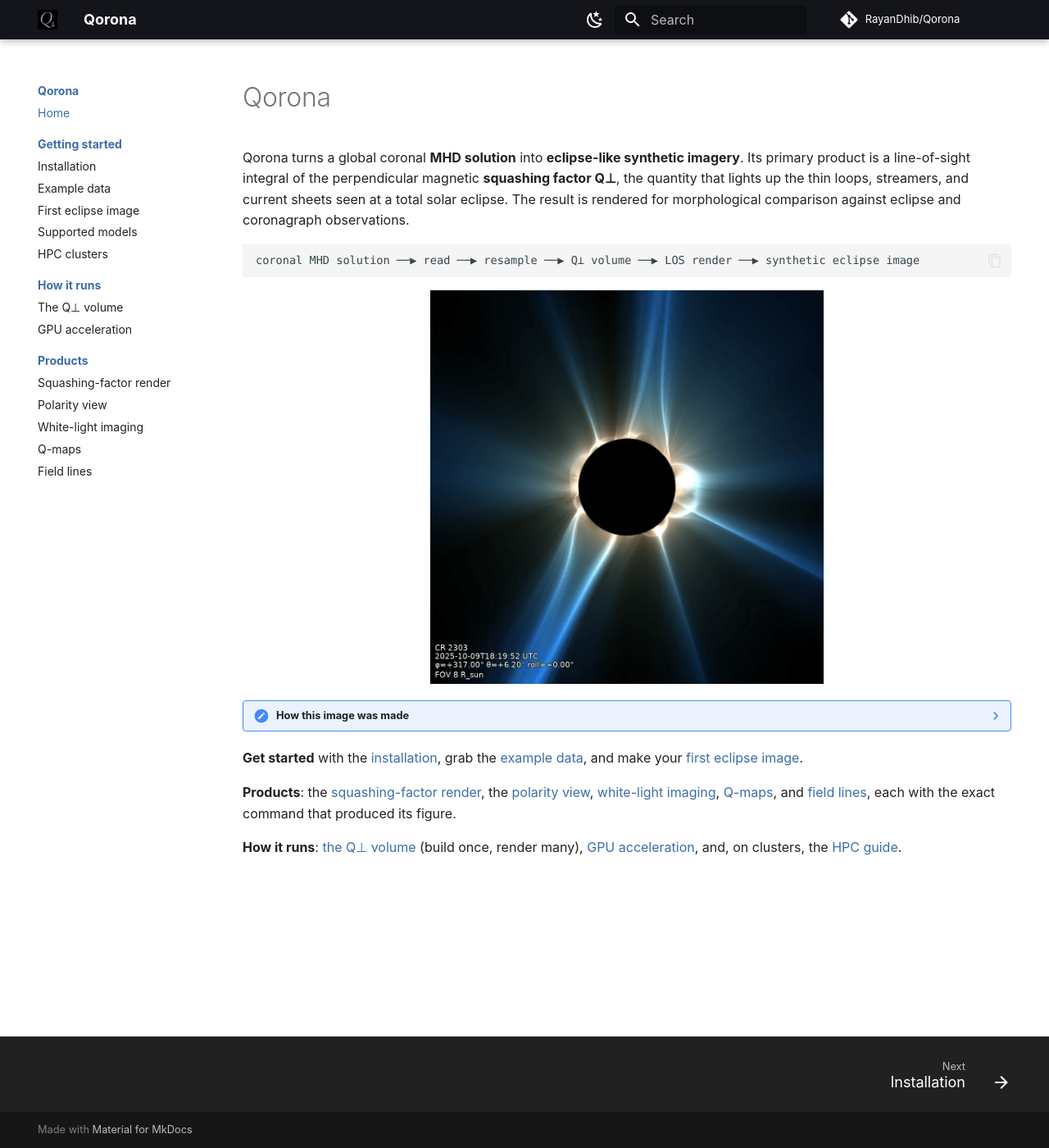
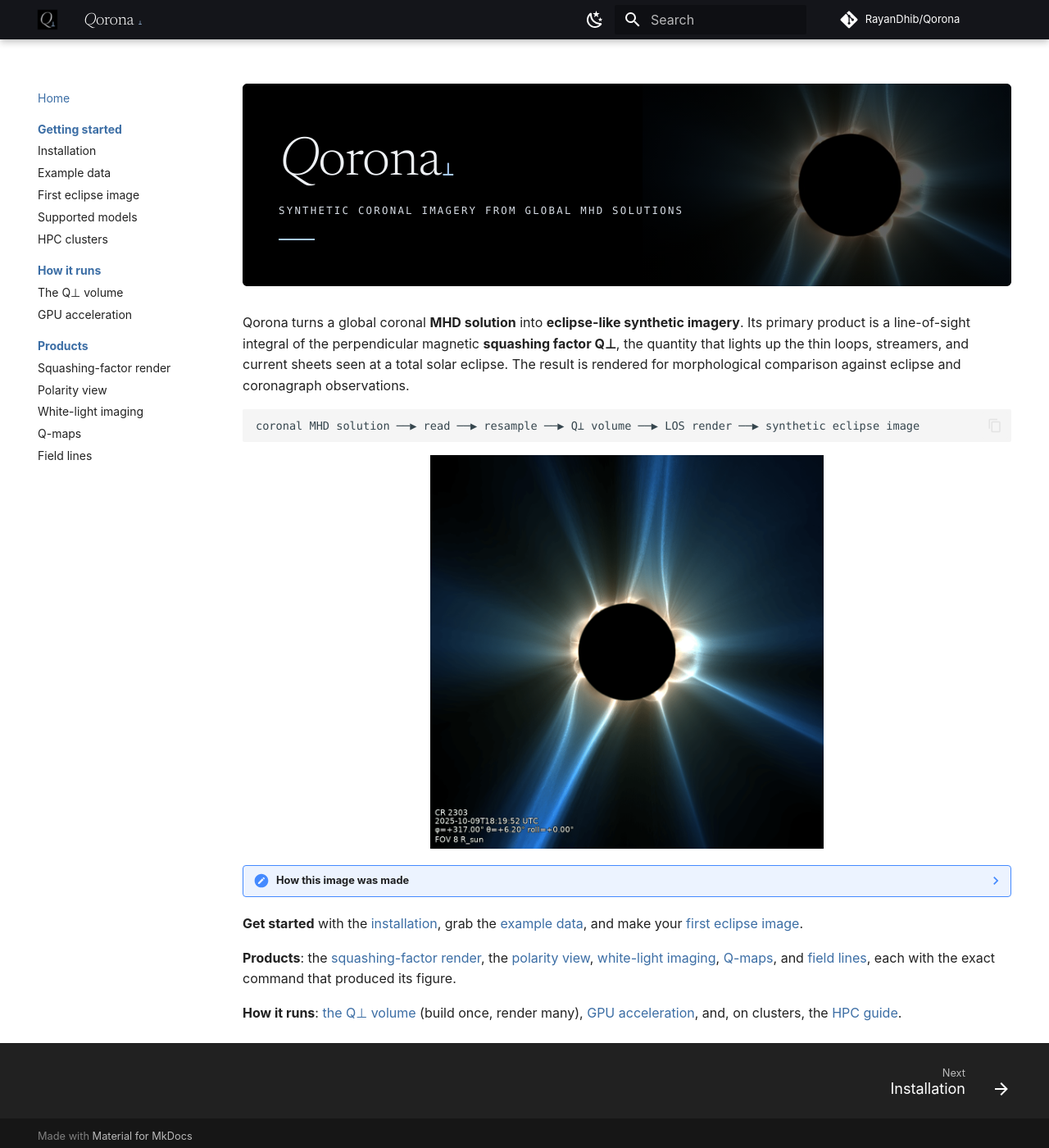
Before and after one commit to RayanDhib/Qorona, an MkDocs documentation site: the page built from docs/index.md, in a window 1280 px wide and 1400 px high. Shown: the whole window at 82% size. Built offline with MkDocs 1.6.1 and Material for MkDocs 9.7.7, drawn with Linux system fonts in a browser that asks for light colours; comment, search, counter and statistics services are not loaded.

Commit message:
RD: social card + docs update

```diff
--- a/docs/index.md
+++ b/docs/index.md
@@ -1,4 +1,14 @@
-# Qorona
+# Qorona {.qhide}
+
+<div class="qhero">
+  <img class="qhero-bg" src="assets/hero-eclipse.jpg" alt="">
+  <div class="qhero-fade"></div>
+  <div class="qhero-inner">
+    <p class="qhero-wm">Qorona<span class="qhero-perp">&#x22A5;</span></p>
+    <p class="qhero-tag">Synthetic coronal imagery from global MHD solutions</p>
+    <div class="qhero-rule"></div>
+  </div>
+</div>
 
 Qorona turns a global coronal **MHD solution** into **eclipse-like synthetic imagery**. Its
 primary product is a line-of-sight integral of the perpendicular magnetic **squashing factor
--- a/docs/stylesheets/extra.css
+++ b/docs/stylesheets/extra.css
@@ -56,3 +56,123 @@
 .md-nav--secondary:has(> .md-nav__list > .md-nav__item:only-child) {
   display: none;
 }
+
+/* --- Identity: one local font file, nothing fetched from outside the site. Qorona
+   Wordmark carries exactly the mark's six glyphs (italic Q, upright "orona", and the
+   perp sign), so it renders the wordmark and nothing else; all running text, headings,
+   and code stay on the system families, which cover every character uniformly. */
+@font-face {
+  font-family: "Qorona Wordmark";
+  font-style: normal;
+  font-weight: 400;
+  src: url("../assets/fonts/qorona-wordmark.woff2") format("woff2");
+}
+
+/* The site name in the header wears the wordmark, with the blue perp sign appended.
+   The serif's metrics seat its ink slightly high next to the logo; the top nudge
+   recentres it. */
+.md-header__topic:first-child .md-ellipsis {
+  font-family: "Qorona Wordmark", Georgia, serif;
+  font-weight: 400;
+  font-size: 1.05rem;
+  letter-spacing: -0.015em;
+  position: relative;
+  top: 0.05em;
+}
+
+.md-header__topic:first-child .md-ellipsis::after {
+  content: "⊥";
+  font-size: 0.36em;
+  vertical-align: -0.05em;
+  margin-left: 0.07em;
+  color: #a6c8f0;
+}
+
+/* The sidebar site title follows the wordmark. On desktop it only repeats the header
+   wordmark sitting right above it, so it is shown in the mobile drawer alone. */
+.md-nav--primary > .md-nav__title {
+  font-family: "Qorona Wordmark", Georgia, serif;
+  font-weight: 400;
+}
+
+@media screen and (min-width: 76.25em) {
+  .md-nav--primary > .md-nav__title {
+    display: none;
+  }
+}
+
+/* Landing hero: a black masthead band, deliberately the same in both colour schemes;
+   the eclipse render sits behind the wordmark as dim atmosphere. */
+.qhero {
+  position: relative;
+  overflow: hidden;
+  background: #000;
+  border-radius: 6px;
+  padding: 3.2rem 2.2rem 2.8rem;
+  margin: 0.2rem 0 1.6rem;
+}
+
+.qhero .qhero-bg {
+  position: absolute;
+  right: -6%;
+  top: 50%;
+  transform: translateY(-50%);
+  width: 54%;
+  max-height: none;
+  margin: 0;
+  opacity: 0.55;
+}
+
+.qhero .qhero-fade {
+  position: absolute;
+  inset: 0;
+  background: linear-gradient(90deg, #000 42%, rgba(0, 0, 0, 0.25) 78%, rgba(0, 0, 0, 0.45) 100%);
+}
+
+.qhero .qhero-inner {
+  position: relative;
+}
+
+.qhero .qhero-wm {
+  font-family: "Qorona Wordmark", Georgia, serif;
+  font-weight: 400;
+  font-size: clamp(2.6rem, 6vw, 3.4rem);
+  line-height: 0.9;
+  letter-spacing: -0.015em;
+  color: #eef1f5;
+  margin: 0;
+}
+
+.qhero .qhero-perp {
+  font-size: 0.36em;
+  vertical-align: -0.05em;
+  margin-left: 0.07em;
+  color: #a6c8f0;
+}
+
+.qhero .qhero-tag {
+  font-family: ui-monospace, SFMono-Regular, Menlo, Consolas, monospace;
+  font-weight: 500;
+  text-transform: uppercase;
+  letter-spacing: 0.18em;
+  font-size: 0.62rem;
+  color: #d6dce4;
+  margin: 1rem 0 0;
+}
+
+.qhero .qhero-rule {
+  width: 44px;
+  height: 2px;
+  background: #a6c8f0;
+  margin-top: 1.2rem;
+}
+
+/* The landing keeps its h1 for the page title; the hero band shows the wordmark instead. */
+.md-typeset .qhide {
+  position: absolute;
+  width: 1px;
+  height: 1px;
+  overflow: hidden;
+  clip-path: inset(50%);
+  white-space: nowrap;
+}
--- a/mkdocs.yml
+++ b/mkdocs.yml
@@ -6,6 +6,7 @@
 
 theme:
   name: material
+  custom_dir: overrides
   logo: assets/favicon.png
   favicon: assets/favicon.png
   # System font stack: no external font fetch, so the site works on restricted networks.
--- /dev/null
+++ b/overrides/main.html
@@ -0,0 +1,14 @@
+{% extends "base.html" %}
+
+{#- Link-preview (Open Graph / Twitter) card: one static image for the whole site. -#}
+{% block extrahead %}
+  <meta property="og:type" content="website">
+  <meta property="og:site_name" content="{{ config.site_name }}">
+  <meta property="og:title" content="{{ config.site_name if page.is_homepage else page.title | default(config.site_name, true) }}">
+  <meta property="og:description" content="{{ config.site_description }}">
+  <meta property="og:url" content="{{ page.canonical_url }}">
+  <meta property="og:image" content="{{ config.site_url }}assets/social-card.jpg">
+  <meta property="og:image:width" content="1200">
+  <meta property="og:image:height" content="628">
+  <meta name="twitter:card" content="summary_large_image">
+{% endblock %}
```
Also changed, not shown: README.md (+2 -2 lines), docs/getting-started/example-data.md (+3 -3 lines), docs/assets/fonts/LICENSES.txt (added), docs/assets/fonts/qorona-wordmark.woff2 (added), docs/assets/hero-eclipse.jpg (added), docs/assets/social-card.jpg (added).
